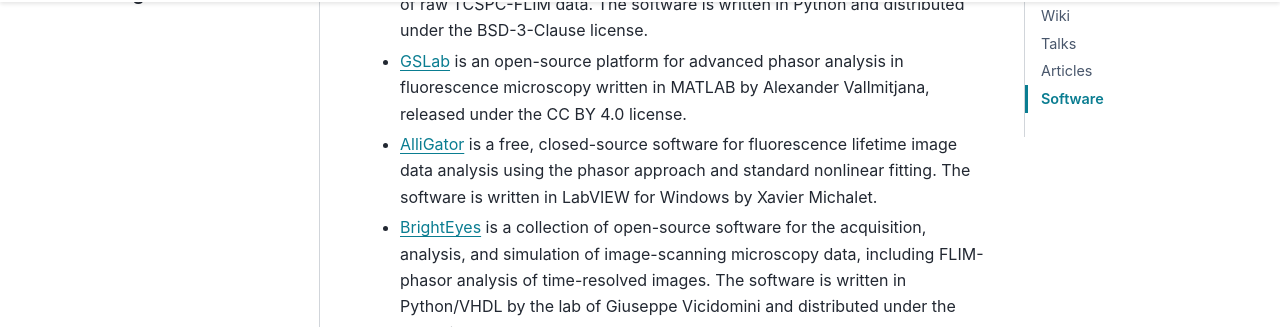
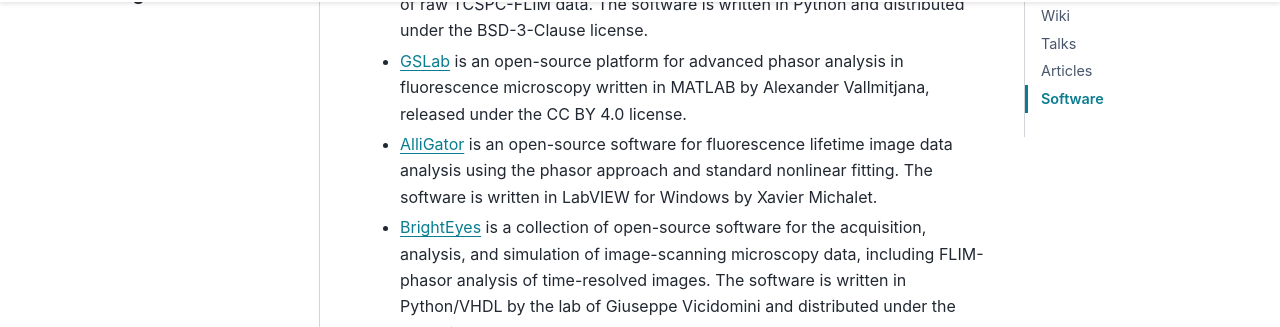
Before and after one commit to phasorpy/phasorpy, a Sphinx documentation site: the page built from docs/phasor_approach.rst, in a window 1280 px wide and 900 px high, scrolled down 2714 px. Shown: the part 126-453 px from the top of the window. Built offline with Sphinx 7.4.7 and the PyData theme 0.15.4, drawn with Linux system fonts in a browser that asks for light colours; pages that are not in the unit, such as notebooks, are missing from menus.

Commit message:
Update description of AlliGator software (#225)

```diff
--- a/docs/phasor_approach.rst
+++ b/docs/phasor_approach.rst
@@ -200,8 +200,8 @@
   microscopy written in MATLAB by Alexander Vallmitjana, released under
   the CC BY 4.0 license.
 
-- `AlliGator <https://alligator-distribution.readthedocs.io>`_
-  is a free, closed-source software for fluorescence lifetime image data
+- `AlliGator <https://github.com/smXplorer/AlliGator>`_
+  is an open-source software for fluorescence lifetime image data
   analysis using the phasor approach and standard nonlinear fitting.
   The software is written in LabVIEW for Windows by Xavier Michalet.
 
```
